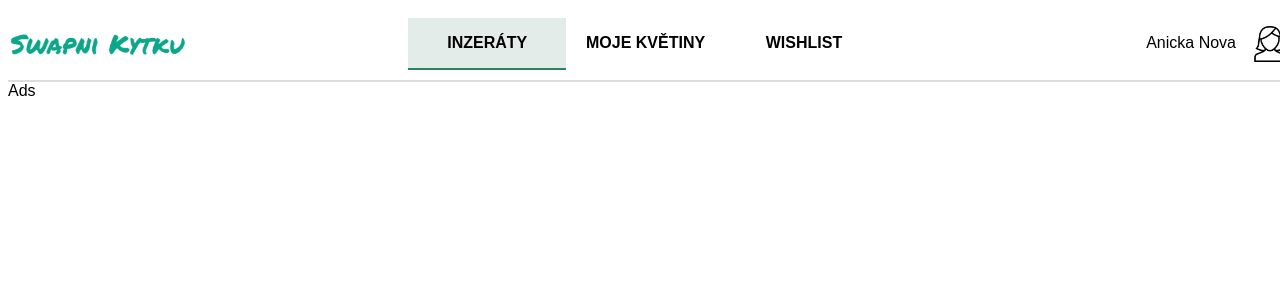
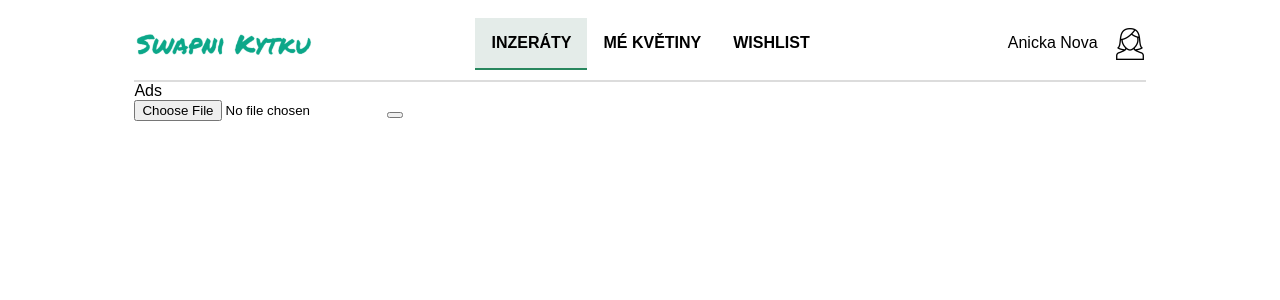
Before and after one commit to sarkafa/Kvetinovy_SWAP, a React app: page / in a window 1280 px wide. Shown: the top 300 px of the page. Built offline with nearby package versions, Linux system fonts and the light colour scheme.

Commit message:
C-menu-adj2

```diff
--- a/package.json
+++ b/package.json
@@ -23,6 +23,7 @@
     "webpack-dev-server": "^3.11.2"
   },
   "dependencies": {
+    "firebase": "^8.6.2",
     "react": "^17.0.2",
     "react-dom": "^17.0.2",
     "react-router-dom": "^5.2.0"
--- /dev/null
+++ b/src/FotoUpload/index.jsx
@@ -0,0 +1,22 @@
+import React, { useState } from 'react';
+import { storage } from '../firebase';
+
+const FotoUpload = () => {
+  const [image, setImage] = useState(null);
+
+  const handleChange = (e) => {
+    if (e.target.files[0]) {
+    }
+  };
+
+  const handleUpload = () => {};
+
+  return (
+    <>
+      <input type="file" onChange={handleChange} />
+      <button onClick={handleUpload}></button>
+    </>
+  );
+};
+
+export default FotoUpload;
--- a/src/Menu/index.jsx
+++ b/src/Menu/index.jsx
@@ -1,8 +1,9 @@
 import React, { useState } from 'react';
 import './style.css';
-import MyFlowers from '.././MyFlowers';
-import Ads from '.././Ads';
-import Wishlist from '.././Wishlist';
+import MyFlowers from '../MyFlowers';
+import Ads from '../Ads';
+import Wishlist from '../Wishlist';
+import FotoUpload from '../FotoUpload';
 
 import {
   BrowserRouter as Router,
@@ -19,8 +20,7 @@ const Menu = () => {
           <NavLink exact to="/"></NavLink>
         </div>
 
-        <div className="menu__tabs">
-          <ul>
+        <ul className="menu__tabs">
           <li>
             <NavLink exact to="/" activeClassName="selected">
               INZERÁTY
@@ -28,7 +28,7 @@ const Menu = () => {
           </li>
           <li>
             <NavLink to="/myflowers" activeClassName="selected">
-                MOJE KVĚTINY
+              MÉ KVĚTINY
             </NavLink>
           </li>
           <li>
@@ -37,7 +37,7 @@ const Menu = () => {
             </NavLink>
           </li>
         </ul>
-        </div>
+
         <div className="user">
           <div className="user__name">
             <NavLink to="/myflowers">Anicka Nova</NavLink>
@@ -51,6 +51,7 @@ const Menu = () => {
       <Switch>
         <Route exact path="/">
           <Ads />
+          <FotoUpload />
         </Route>
         <Route path="/myflowers">
           <MyFlowers />
--- a/src/Menu/style.css
+++ b/src/Menu/style.css
@@ -8,23 +8,19 @@
   border-bottom: solid rgb(220, 220, 220) 2px;
 }
 
-.menu__tabs {
+.menu ul {
   display: flex;
-  flex-basis: 480px;
-}
-.menu ul {
+
   list-style-type: none;
   padding: 0;
-  display: flex;
-  width: 100%;
   margin: 0;
 }
 
 .menu li {
-  flex-basis: 33%;
+  flex-basis: 1;
   text-align: center;
-  padding: 0;
   font-weight: bold;
+  flex-grow: 1;
 }
 
 .menu a {
@@ -32,6 +28,9 @@
   display: block;
   padding: 1rem;
   color: black;
+  width: 100%;
+  height: 100%;
+  text-align: center;
 }
 
 .selected {
@@ -41,15 +40,15 @@
 }
 
 .menu .logo {
-  flex-basis: 180px;
-  background-image: url(./img/logo_green.png);
+  flex-basis: 20px;
+  background-image: url(./img/S_green.png);
   background-size: 100%;
   background-repeat: no-repeat;
   background-position: center;
+  padding-right: 5px;
 }
 
 .menu .user {
-  flex-basis: 180px;
   display: flex;
   justify-content: flex-end;
 }
@@ -62,7 +61,29 @@
   background-position: center;
 }
 
+.user {
+  padding-left: 5px;
+}
+
 .menu .user__name {
-  flex-basis: 80%;
-  text-align: end;
+  display: none;
 }
+
+@media (min-width: 480px) {
+}
+
+@media (min-width: 768px) {
+  .menu .logo {
+    flex-basis: 180px;
+    background-image: url(./img/logo_green.png);
+    background-size: 100%;
+    background-repeat: no-repeat;
+    background-position: center;
+  }
+
+  .menu .user__name {
+    display: block;
+    flex-basis: 80%;
+    text-align: end;
+  }
+}
--- /dev/null
+++ b/src/firebase/index.jsx
@@ -0,0 +1,10 @@
+import firebase from 'firebase/app';
+import 'firebase/storage';
+
+const firebaseConfig = {};
+
+firebase.initializeApp(firebaseConfig);
+
+const storage = firebase.storage();
+
+export { storage };
--- a/src/style.css
+++ b/src/style.css
@@ -15,6 +15,13 @@ html {
 }
 
 .wrapper {
-  width: 1280px;
+  max-width: 80%;
+
   margin: auto;
 }
+
+@media (min-width: 480px) {
+}
+
+@media (min-width: 768px) {
+}
```
Also changed, not shown: src/Menu/img/S_green.PNG (added). Lines whose indentation alone changed are shown as unchanged.
